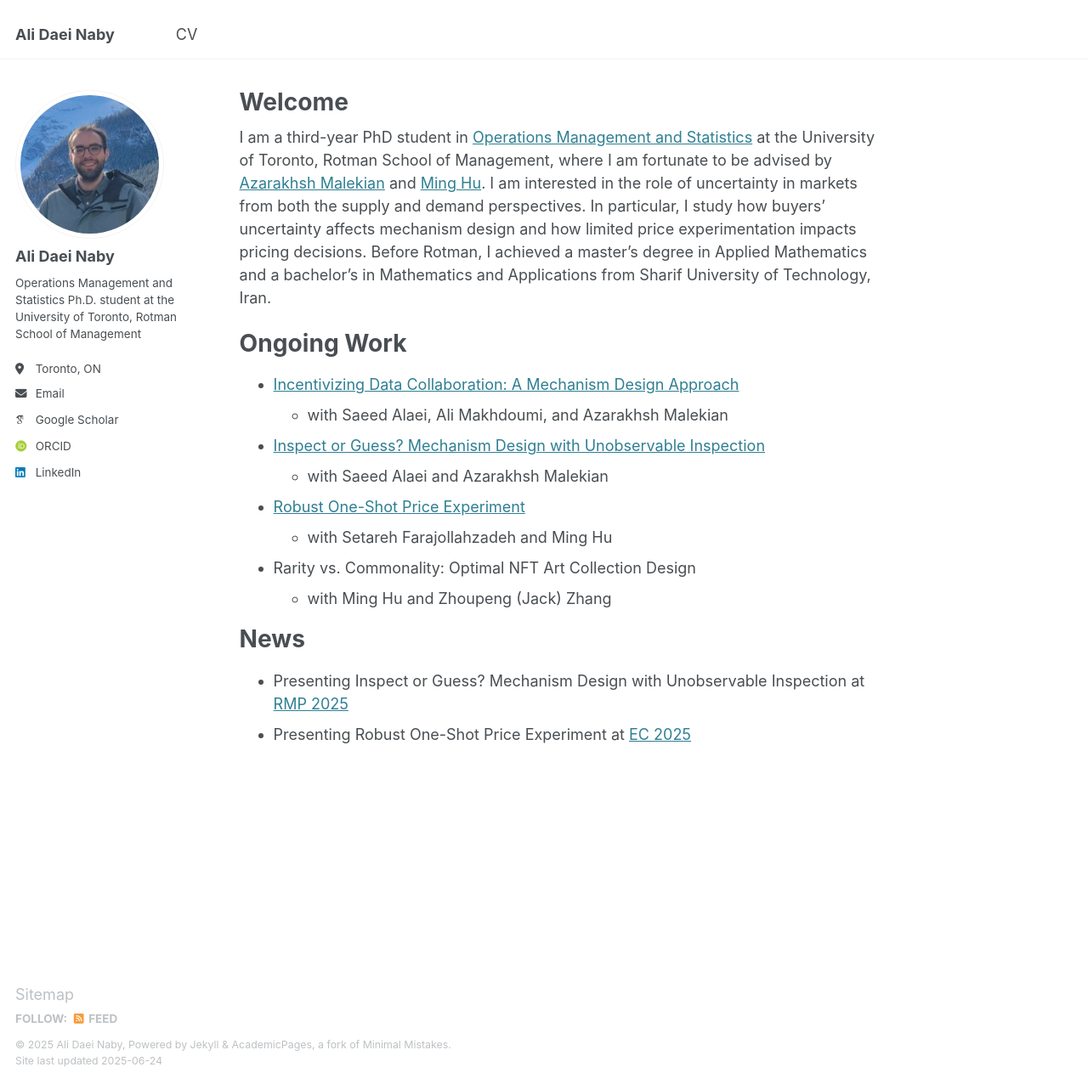
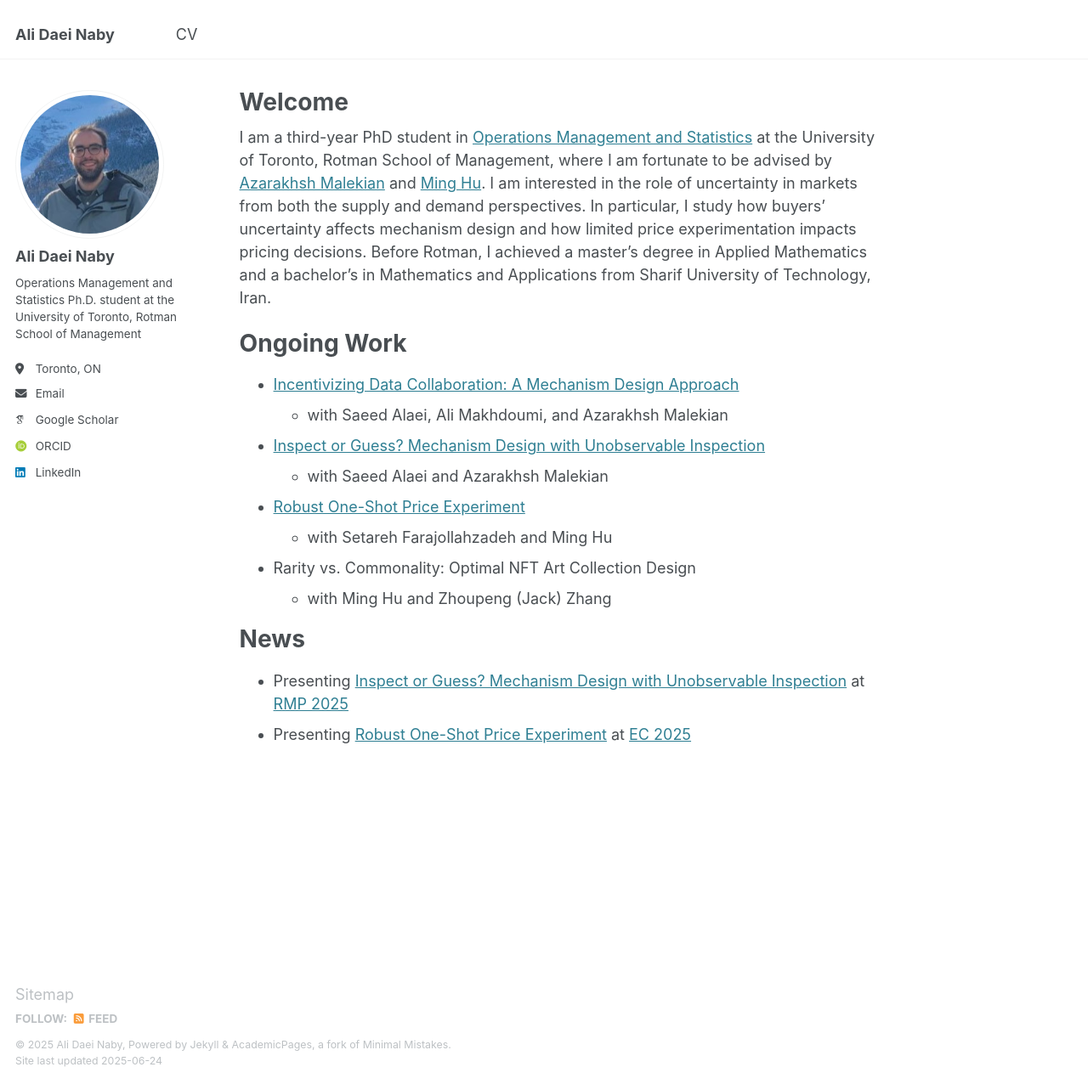
Before and after one commit to alidaeinaby/alidaeinaby.github.io, a Jekyll site: the page built from _pages/about.md, in a window 1280 px wide and 1276 px high. Shown: the whole window at 85% size. Built offline with Jekyll 4.4.1, drawn with Linux system fonts in a browser that asks for light colours; some web fonts are replaced; part of the change alters nothing that is shown.

```diff
--- a/_pages/about.md
+++ b/_pages/about.md
@@ -26,5 +26,5 @@ Ongoing Work
 
 News
 ======
-- Presenting Inspect or Guess? Mechanism Design with Unobservable Inspection at [RMP 2025](https://business.columbia.edu/2025-informs-conference)
-- Presenting Robust One-Shot Price Experiment at [EC 2025](https://ec25.sigecom.org/)
+- Presenting [Inspect or Guess? Mechanism Design with Unobservable Inspection](https://papers.ssrn.com/sol3/papers.cfm?abstract_id=5146874) at [RMP 2025](https://business.columbia.edu/2025-informs-conference)
+- Presenting [Robust One-Shot Price Experiment](https://papers.ssrn.com/sol3/papers.cfm?abstract_id=4899852) at [EC 2025](https://ec25.sigecom.org/)
```
